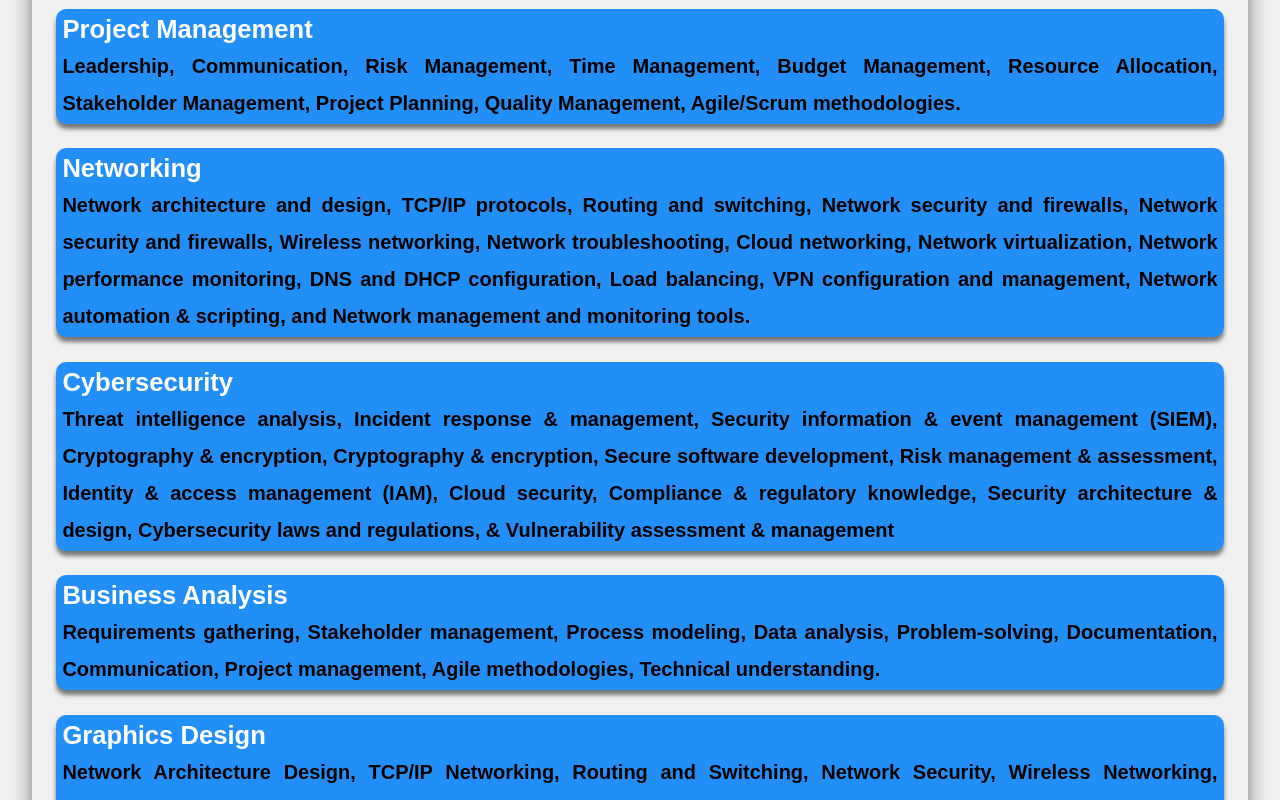
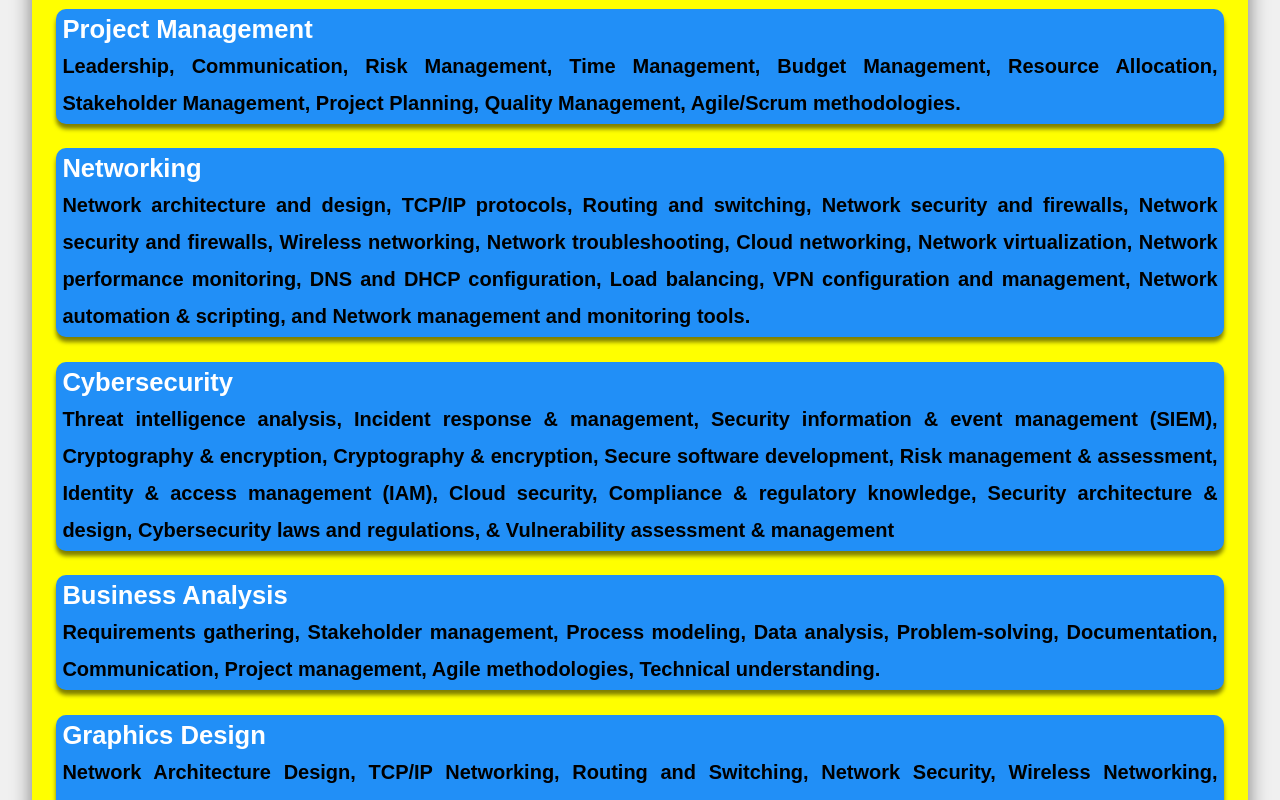
Before and after one commit to moabmo/abiud, a React (Create React App) app: page / in a window 1280 px wide. In both pictures the pointer is over the element 640 px from the left and 1463 px from the top of the page. Shown: the part 1063-1863 px from the top of the page. Built offline with nearby package versions, Linux system fonts and the light colour scheme.

Commit message:
Update Home.css

```diff
--- a/src/styles/Home.css
+++ b/src/styles/Home.css
@@ -62,6 +62,15 @@
     box-shadow: 0 4px 20px rgba(0, 0, 0, 0.5);
   }
 
+  .skills .list:hover {
+    list-style: "";
+    width: 95%;
+    text-align: justify;
+    border-radius: 10px;
+    box-shadow: 0 4px 20px rgba(0, 0, 0, 0.5);
+    background-color: yellow;
+  }
+
   li{
     background-color:   rgb(33, 143, 247);
     border-radius: 10px;
```
